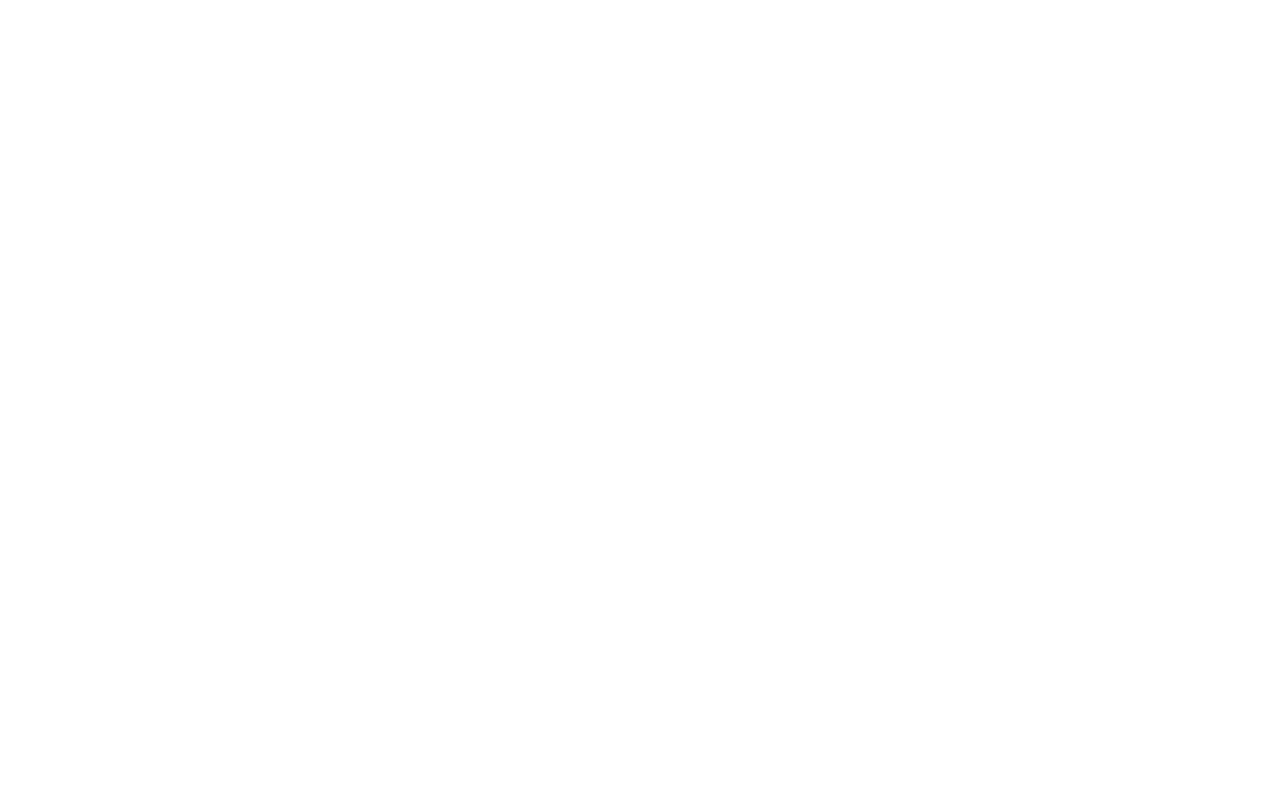
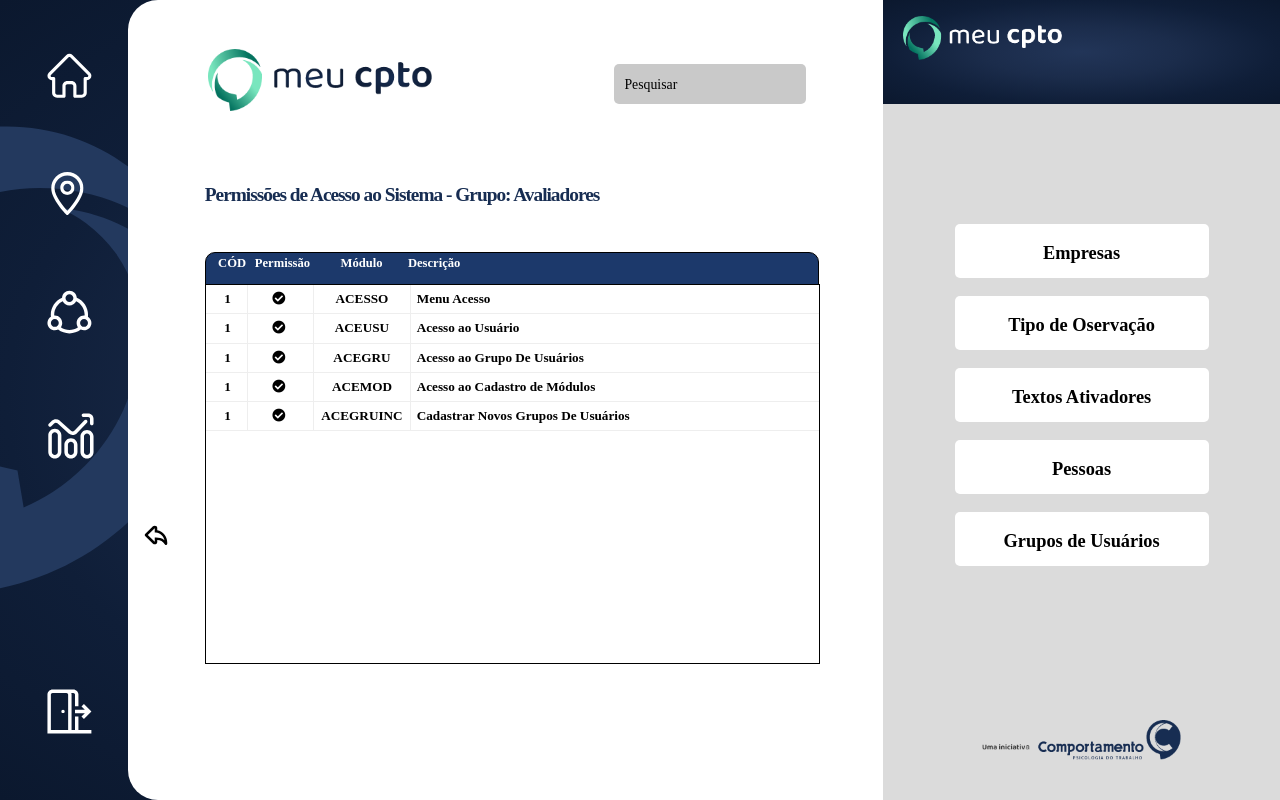
Before and after one commit to markusknauer1/MeuCPTO, a React (Create React App) app: page /PermissoesDeacessoAoSistema in a window 1280 px wide. Built offline with nearby package versions, Linux system fonts and the light colour scheme; a web font is replaced by a local one.

Commit message:
Atualização

```diff
--- a/src/routes.tsx
+++ b/src/routes.tsx
@@ -21,6 +21,7 @@
 import SubMenuEmpresas from './pages/SubMenuPages/SubMenuEmpresas/SubMenuEmpresas'
 import SubMenuTipoDeObservacao from './pages/SubMenuPages/SubMenuTiposDeobservaçoes/SubMenuTipoDeObservacao'
 import SubMenuGruposUsuarios from './pages/SubMenuPages/SubMenuGruposDeUsuario/SubMenuGruposUsuarios'
+import PermissoesDeacessoAoSistema from './pages/SubMenuPages/SubMenuGruposDeUsuario/pages-GruposDeUsuario/PermissoesDeAcessoAoSistema'
 import tipoQualidadeDeObservacao from './pages/SubMenuPages/SubMenuTiposDeobservaçoes/tipoQualidadeDeObservacao'
 import TQOQuestoesReg from './pages/SubMenuPages/SubMenuTiposDeobservaçoes/Questões-tiposDeQuestões/TQOQuestoesReg'
 import AtivadoresSociais from './pages/SubMenuPages/SubMenuTextosAtivadores/TextosAtivadores/AtivadoresSociais'
@@ -73,10 +74,10 @@
           component={tipoQualidadeDeObservacao}
         ></Route>
         <Route path="/TQOQuestoesReg" component={TQOQuestoesReg}></Route>
-        {/* <Route
+        <Route
           path="/PermissoesDeacessoAoSistema"
           component={PermissoesDeacessoAoSistema}
-        ></Route> */}
+        ></Route>
 
         {/* ------------espaço para telas do page textos ativadores----------*/}
         <Route path="/AtivadoresSociais" component={AtivadoresSociais}></Route>
```
Also changed, not shown: src/pages/SubMenuPages/SubMenuGruposDeUsuario/pages-GruposDeUsuario/PermissoesDeAcessoAoSistema.tsx (renamed from src/pages/SubMenuPages/SubMenuGruposDeUsuario/PermissoesDeAcessoAoSistema.tsx, +5 -5 lines).
